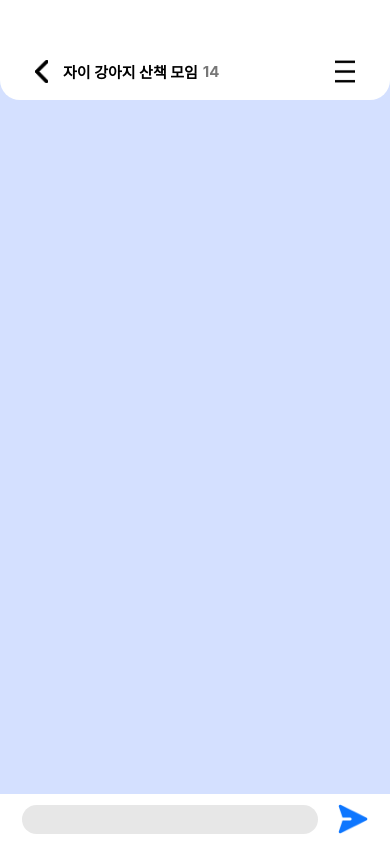
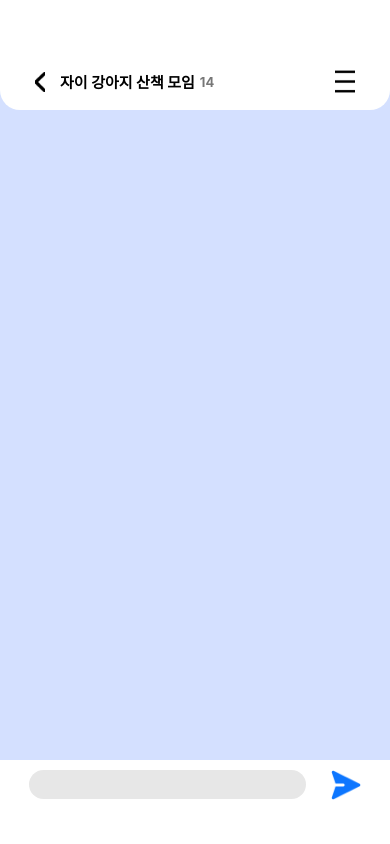
Before and after one commit to Bamdoliro/G-A, a React Native app: screen /ChatLiveScreen in a window 390 px wide. Built offline with nearby package versions, Linux system fonts and the light colour scheme.

Commit message:
FIX :: ChatLiveScreen 모바일 깨짐 수정

```diff
--- a/components/ChatLiveHeader/ChatLiveHeader.js
+++ b/components/ChatLiveHeader/ChatLiveHeader.js
@@ -35,14 +35,14 @@ export default function ChatLiveHeader() {
 const styles = StyleSheet.create({
     LiveHeader: {
         backgroundColor: "#fff",
-        height: "100px",
+        height: "13%",
         borderBottomLeftRadius: 20,
         borderBottomRightRadius: 20
     },
     HeaderContent: {
         display: "flex",
-        position: "relative",
-        top: "60px",
+        position: "realtive",
+        top: 70,
         flexDirection: "row",
         justifyContent: "space-between",
         alignItems: "center",
@@ -55,22 +55,22 @@ const styles = StyleSheet.create({
         alignItems: "center"
     },
     ArrowImg: {
-        width: "13px",
-        height: "23px",
+        width: 10,
+        height: 20,
         marginRight: 15
     },
     ChatTitle: {
-        fontSize: "15px",
+        fontSize: 15,
         fontWeight: "bold",
     },
     NumberOfParticipants: {
-        fontSize: "15px",
+        fontSize: 13,
         fontWeight: "bold",
         color: "#777777",
         marginLeft: 5
     },
     MenuBtn: {
-        width: "20px",
-        height: "23px",
+        width: 20,
+        height: 23,
     }
 })
--- a/components/ChatLiveSendFeild/ChatLiveSendFeild.js
+++ b/components/ChatLiveSendFeild/ChatLiveSendFeild.js
@@ -1,6 +1,6 @@
 import { useEffect, useState } from "react";
 import { View, StyleSheet, TextInput, Image, TouchableOpacity } from "react-native";
-import SendBtn from "../../assets/SendBtn.png";
+import SendBtn from "../../assets/sendBtn.png";
 
 export default function ChatLiveSendFeild() {
     const [sendText, setSendText] = useState("");
@@ -37,10 +37,10 @@ const styles = StyleSheet.create({
     },
     ChatSendInput: {
         backgroundColor: "#fff",
-        width: "80%",
+        width: "75%",
         fontSize: 15,
         borderRadius: 15,
-        marginRight: 20,
+        marginRight: 25,
         padding: 5,
         backgroundColor: "#E7E7E7",
         outLineStyle: "none",
@@ -48,8 +48,8 @@ const styles = StyleSheet.create({
         paddingLeft: 15
     } ,
     ChatSendBtn: {
-        height: "30px",
-        width: "30px"
+        height: 30,
+        width: 30
     }
 
 })
--- a/pages/ChatLiveScreen.js
+++ b/pages/ChatLiveScreen.js
@@ -1,11 +1,11 @@
-import { View, StyleSheet } from "react-native";
+import { View, StyleSheet, Text } from "react-native";
 import ChatLiveHeader from "../components/ChatLiveHeader/ChatLiveHeader";
 import ChatLiveSendFeild from "../components/ChatLiveSendFeild/ChatLiveSendFeild";
 
 export default function ChatLiveScreen() {
     return (
         <View style={styles.ChatLiveFeild} >
-            <ChatLiveHeader style={{flex:1 , backgroundColor:"blue"}}/>
+            <ChatLiveHeader />
             <View style={styles.ChatSendInputView}>
                 <ChatLiveSendFeild style={styles.ChatLiveSendFeild} />
             </View>
@@ -19,16 +19,17 @@ const styles = StyleSheet.create({
         backgroundColor: "#D4E0FF",
     },
     ChatLiveSendFeild: {
-        flex: 1,
         backgroundColor: "#fff",
         height: 10
     },
     ChatSendInputView: {
-        flex: 1,
-        position: "fixed",
+        position: "absolute",
+        left: 0,
+        right: 0,
         bottom: 0,
         padding: 10,
         width: "100%",
+        height: "10%",
         backgroundColor: "#fff",
     },
 })
```
